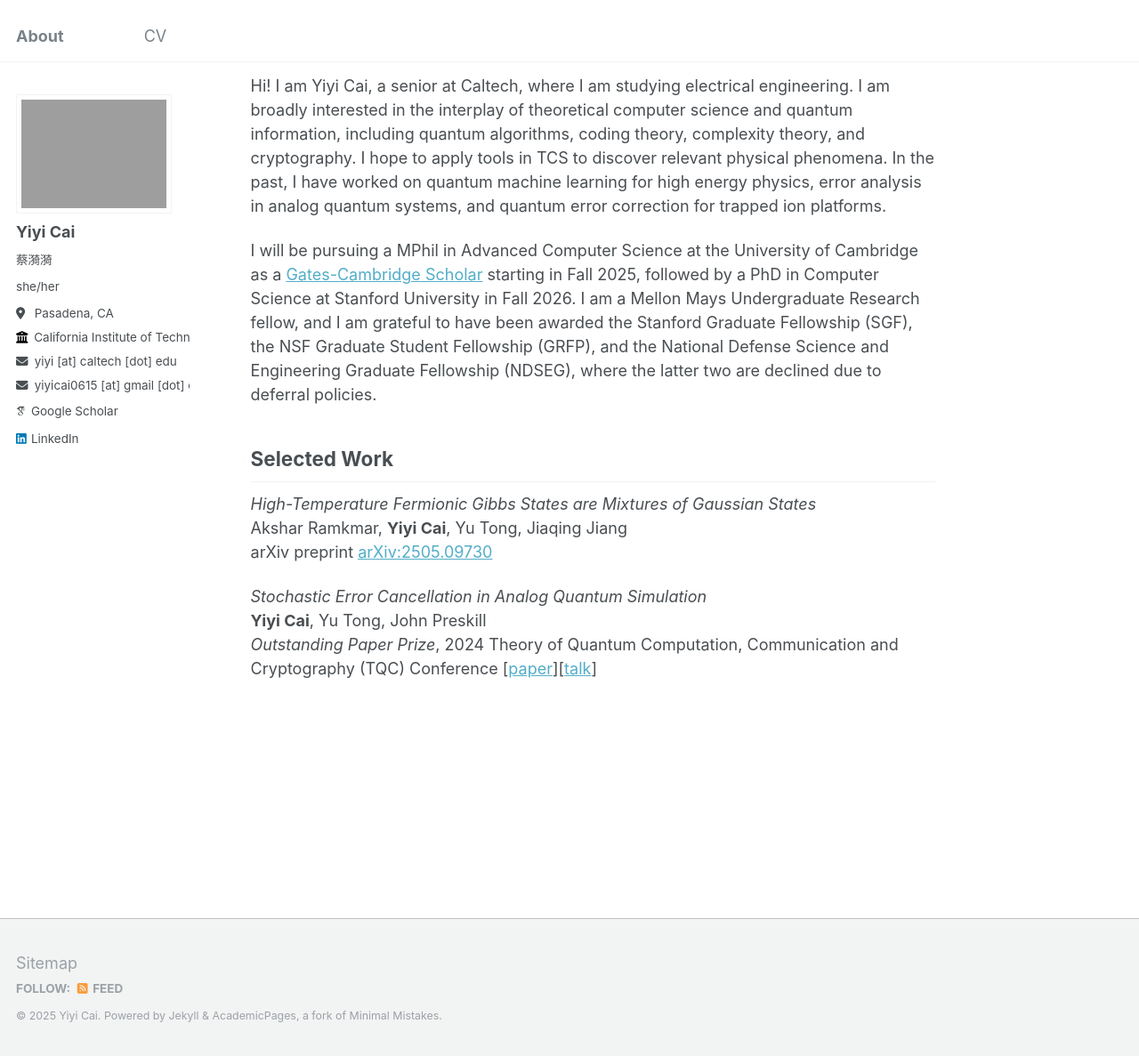
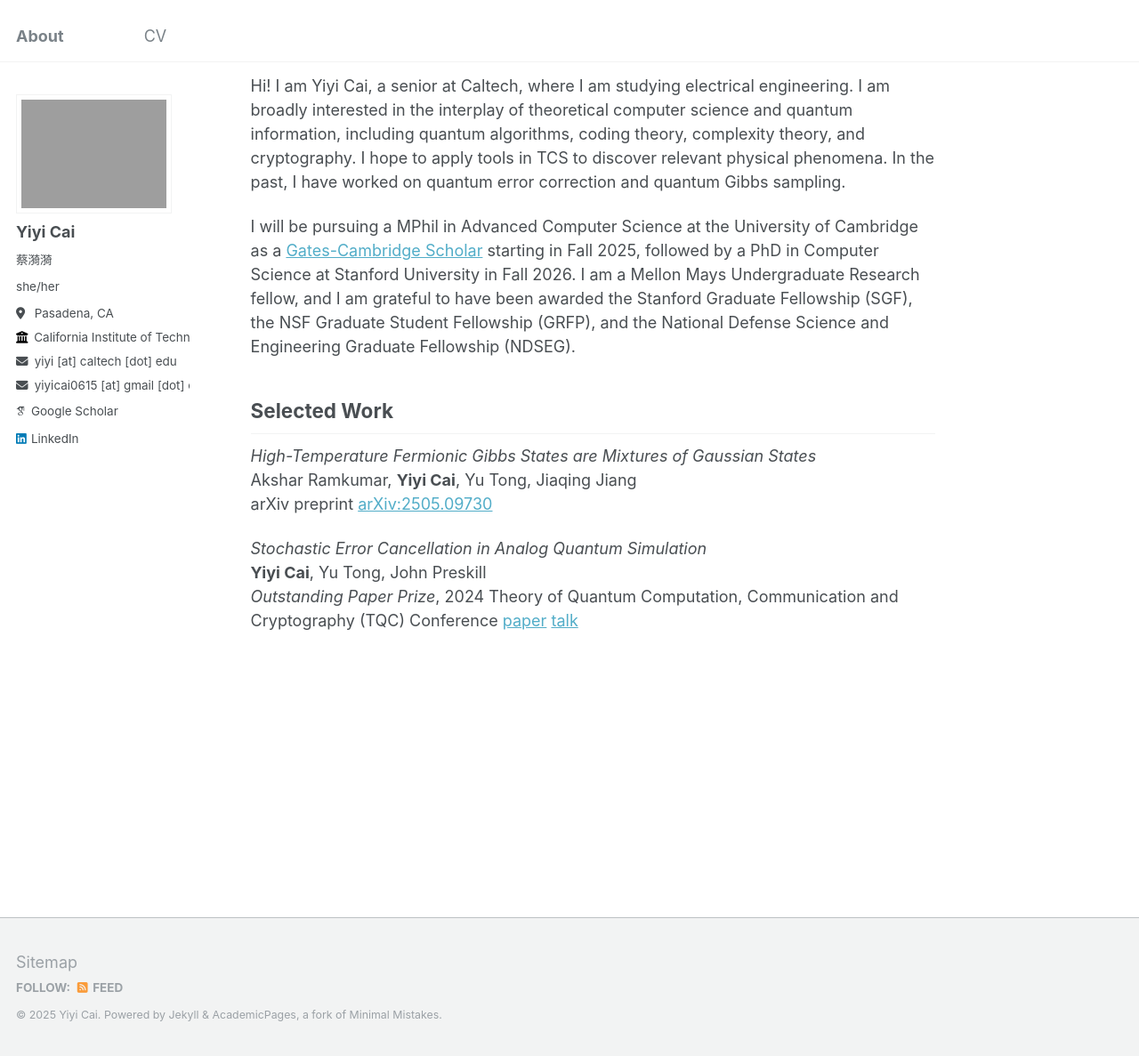
Before and after one commit to Yiyi-Cai/yiyi-cai.github.io, a Jekyll site: the page built from _pages/about.md, in a window 1280 px wide and 1187 px high. Shown: the whole window at 89% size. Built offline with Jekyll 4.4.1, drawn with Linux system fonts in a browser that asks for light colours; some web fonts are replaced.

Commit message:
Update about.md

```diff
--- a/_pages/about.md
+++ b/_pages/about.md
@@ -15,17 +15,17 @@ redirect_from:
 </style>
 
 ----------
-Hi! I am Yiyi Cai, a senior at Caltech, where I am studying electrical engineering. I am broadly interested in the interplay of theoretical computer science and quantum information, including quantum algorithms, coding theory, complexity theory, and cryptography. I hope to apply tools in TCS to discover relevant physical phenomena. In the past, I have worked on quantum machine learning for high energy physics, error analysis in analog quantum systems, and quantum error correction for trapped ion platforms.
+Hi! I am Yiyi Cai, a senior at Caltech, where I am studying electrical engineering. I am broadly interested in the interplay of theoretical computer science and quantum information, including quantum algorithms, coding theory, complexity theory, and cryptography. I hope to apply tools in TCS to discover relevant physical phenomena. In the past, I have worked on quantum error correction and quantum Gibbs sampling.
 
-I will be pursuing a MPhil in Advanced Computer Science at the University of Cambridge as a [Gates-Cambridge Scholar](https://www.caltech.edu/about/news/yiyi_cai_gates_cambridge_scholarship) starting in Fall 2025, followed by a PhD in Computer Science at Stanford University in Fall 2026. I am a Mellon Mays Undergraduate Research fellow, and I am grateful to have been awarded the Stanford Graduate Fellowship (SGF), the NSF Graduate Student Fellowship (GRFP), and the National Defense Science and Engineering Graduate Fellowship (NDSEG), where the latter two are declined due to deferral policies.
+I will be pursuing a MPhil in Advanced Computer Science at the University of Cambridge as a [Gates-Cambridge Scholar](https://www.caltech.edu/about/news/yiyi_cai_gates_cambridge_scholarship) starting in Fall 2025, followed by a PhD in Computer Science at Stanford University in Fall 2026. I am a Mellon Mays Undergraduate Research fellow, and I am grateful to have been awarded the Stanford Graduate Fellowship (SGF), the NSF Graduate Student Fellowship (GRFP), and the National Defense Science and Engineering Graduate Fellowship (NDSEG).
 
 
 Selected Work
 ----------
 *High-Temperature Fermionic Gibbs States are Mixtures of Gaussian States*
-Akshar Ramkmar, **Yiyi Cai**, Yu Tong, Jiaqing Jiang
+Akshar Ramkumar, **Yiyi Cai**, Yu Tong, Jiaqing Jiang
 arXiv preprint [arXiv:2505.09730](https://www.arxiv.org/abs/2505.09730)
 
 *Stochastic Error Cancellation in Analog Quantum Simulation*
 **Yiyi Cai**, Yu Tong, John Preskill
-*Outstanding Paper Prize*, 2024 Theory of Quantum Computation, Communication and Cryptography (TQC) Conference [[paper](https://drops.dagstuhl.de/entities/document/10.4230/LIPIcs.TQC.2024.2)][[talk](https://www.youtube.com/watch?v=EA1-S-TBRYs&ab_channel=Squid%3ASchoolsforQuantumInformationDevelopment)]
+*Outstanding Paper Prize*, 2024 Theory of Quantum Computation, Communication and Cryptography (TQC) Conference [paper](https://drops.dagstuhl.de/entities/document/10.4230/LIPIcs.TQC.2024.2) [talk](https://www.youtube.com/watch?v=EA1-S-TBRYs&ab_channel=Squid%3ASchoolsforQuantumInformationDevelopment)
```
